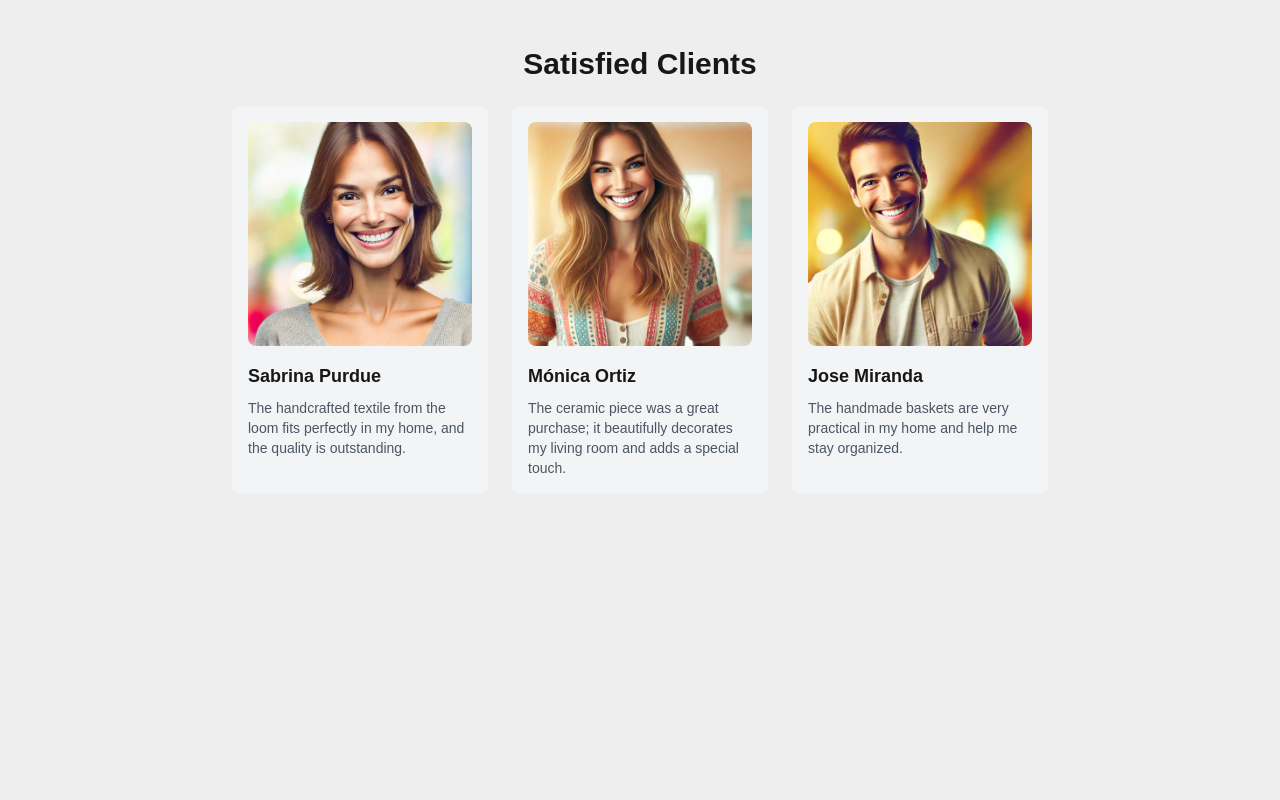
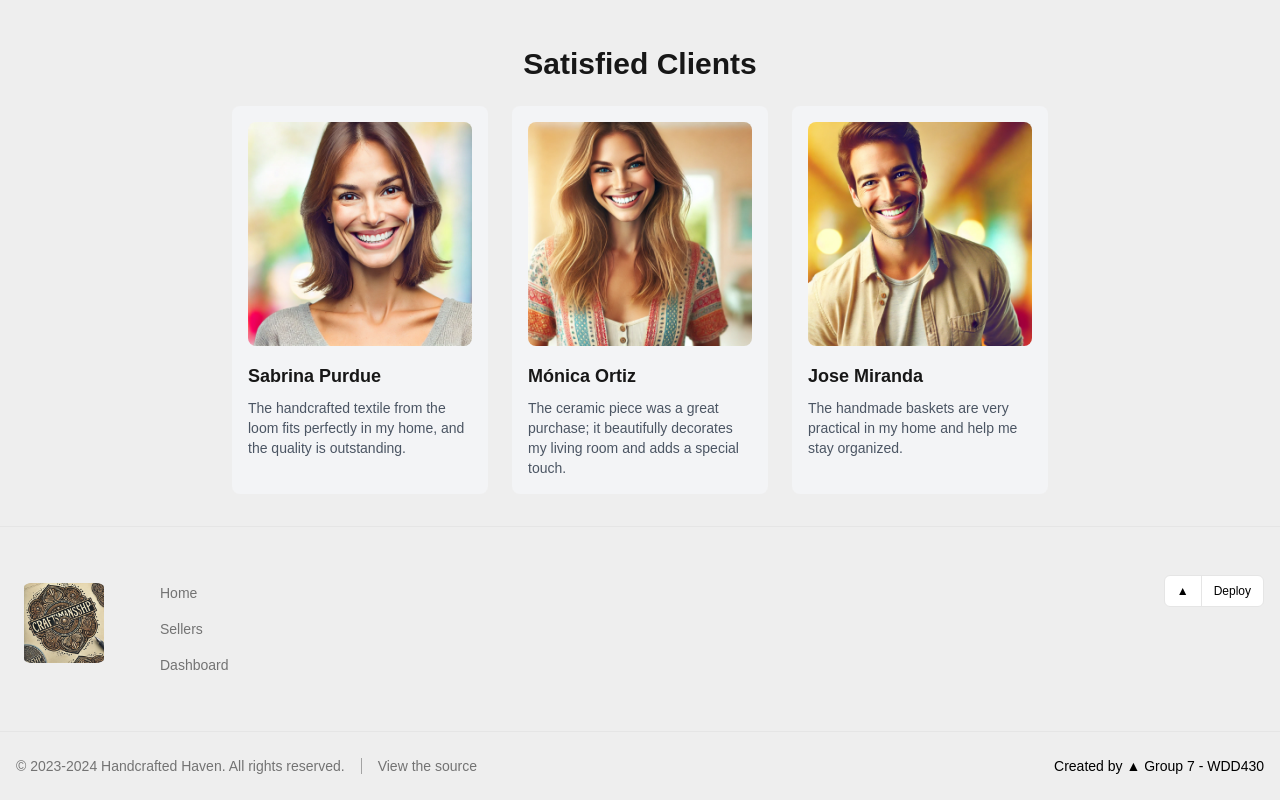
Before and after one commit to Juarpla/handcrafted-haven, a Next.js app: page / in a window 1280 px wide. Shown: the part 1042-1842 px from the top of the page. Before the commit the page ends 1568 px from the top, so only its background shows below. Built offline with nearby package versions, Linux system fonts and the light colour scheme; a web font is replaced by a local one.

Commit message:
🦶Add footer

```diff
--- a/src/app/layout.tsx
+++ b/src/app/layout.tsx
@@ -5,7 +5,7 @@
 import type { Metadata } from "next";
 import localFont from "next/font/local";
 import "./globals.css";
-import Navigation from "./ui/Navigation";
+import Navigation from "./ui/layout/Navigation";
 import { SessionProvider } from 'next-auth/react'; // Import SessionProvider
 
 const geistSans = localFont({
@@ -31,7 +31,6 @@ export default function RootLayout({
         className={`${geistSans.variable} ${geistMono.variable} antialiased mt-[8%] bg-custom-white`}
       >
         <SessionProvider> {/* Wrap your app with SessionProvider */}
-          <Navigation />
           {children}
         </SessionProvider>
       </body>
--- a/src/app/page.tsx
+++ b/src/app/page.tsx
@@ -1,12 +1,9 @@
-/* eslint-disable */
-
-import React from 'react';
-import HeroSection from '@/app/components/HeroSection';
-import SatisfiedClients from './components/SatisfiedClients';
-import Navigation from './ui/Navigation';
-import Promotional from '@/components/promotionalProducts';
-
-
+import HeroSection from "@/app/components/HeroSection";
+import Footer from "@/app/ui/homepage/footer";
+import Promotional from "@/components/promotionalProducts";
+import React from "react";
+import SatisfiedClients from "./components/SatisfiedClients";
+import Navigation from "./ui/layout/Navigation";
 
 export default function Home() {
   return (
@@ -16,7 +13,7 @@ export default function Home() {
         <HeroSection />
         <Promotional />
         <SatisfiedClients />
-
+        <Footer />
       </main>
     </>
   );
--- /dev/null
+++ b/src/app/ui/homepage/footer-menu.tsx
@@ -0,0 +1,49 @@
+"use client";
+
+import {Menu, MenuItem} from "@/app/ui/homepage/footer";
+import Link from "next/link";
+import {usePathname} from "next/navigation";
+import {useEffect, useState} from "react";
+
+export function FooterMenuItem({item}: {item: MenuItem}) {
+  const pathname = usePathname();
+  const [active, setActive] = useState(pathname === item.path);
+
+  useEffect(() => {
+    setActive(pathname === item.path);
+  }, [pathname, item.path]);
+
+  return (
+    <li>
+      <Link
+        href={item.path}
+        className={
+          "block p-2 text-lg underline-offset-4 hover:text-black hover:underline md:inline-block md:text-sm dark:hover:text-neutral-300"
+        }
+
+        // className={clsx(
+        //   "block p-2 text-lg underline-offset-4 hover:text-black hover:underline md:inline-block md:text-sm dark:hover:text-neutral-300",
+        //   {
+        //     "text-black dark:text-neutral-300": active,
+        //   }
+        // )}
+      >
+        {item.title}
+      </Link>
+    </li>
+  );
+}
+
+export default function FooterMenu({menu}: {menu: Menu}) {
+  if (!menu.length) return null;
+
+  return (
+    <nav>
+      <ul>
+        {menu.map((item: MenuItem) => {
+          return <FooterMenuItem key={item.title} item={item} />;
+        })}
+      </ul>
+    </nav>
+  );
+}
--- /dev/null
+++ b/src/app/ui/homepage/footer.tsx
@@ -0,0 +1,103 @@
+import FooterMenu from "@/app/ui/homepage/footer-menu";
+import Logos from "@/app/ui/logos.webp";
+import Image from "next/image";
+import Link from "next/link";
+import {Suspense} from "react";
+
+export type MenuItem = {
+  title: string;
+  path: string;
+};
+
+export type Menu = MenuItem[];
+
+const COMPANY_NAME = "Handcrafted Haven";
+
+export default async function Footer() {
+  const currentYear = new Date().getFullYear();
+  const copyrightDate = 2023 + (currentYear > 2023 ? `-${currentYear}` : "");
+  const skeleton =
+    "w-full h-6 animate-pulse rounded bg-neutral-200 dark:bg-neutral-700";
+  const copyrightName = COMPANY_NAME || "";
+
+  const menu: Menu = [
+    {
+      title: "Home",
+      path: "/",
+    },
+    {
+      title: "Sellers",
+      path: "/",
+    },
+    {
+      title: "Dashboard",
+      path: "/",
+    },
+  ];
+
+  return (
+    <footer className="text-sm text-neutral-500 dark:text-neutral-400">
+      <div className="mx-auto flex w-full max-w-7xl flex-col gap-6 border-t border-neutral-200 px-6 py-12 text-sm md:flex-row md:gap-12 md:px-4 min-[1320px]:px-0 dark:border-neutral-700">
+        <div>
+          <Link
+            className="flex items-center gap-2 text-black md:pt-1 dark:text-white"
+            href="/"
+          >
+            <Image
+              src={Logos}
+              alt="handlecraft-haven-logo"
+              width={80}
+              height={60}
+              className="my-0 ml-2 rounded-lg object-contain py-1"
+            />
+          </Link>
+        </div>
+        <Suspense
+          fallback={
+            <div className="flex h-[188px] w-[200px] flex-col gap-2">
+              <div className={skeleton} />
+              <div className={skeleton} />
+              <div className={skeleton} />
+              <div className={skeleton} />
+              <div className={skeleton} />
+              <div className={skeleton} />
+            </div>
+          }
+        >
+          <FooterMenu menu={menu} />
+        </Suspense>
+        <div className="md:ml-auto">
+          <a
+            className="flex h-8 w-max flex-none items-center justify-center rounded-md border border-neutral-200 bg-white text-xs text-black dark:border-neutral-700 dark:bg-black dark:text-white"
+            aria-label="Deploy on Vercel"
+            href="https://vercel.com/templates/next.js/nextjs-commerce"
+          >
+            <span className="px-3">▲</span>
+            <hr className="h-full border-r border-neutral-200 dark:border-neutral-700" />
+            <span className="px-3">Deploy</span>
+          </a>
+        </div>
+      </div>
+      <div className="border-t border-neutral-200 py-6 text-sm dark:border-neutral-700">
+        <div className="mx-auto flex w-full max-w-7xl flex-col items-center gap-1 px-4 md:flex-row md:gap-0 md:px-4 min-[1320px]:px-0">
+          <p>
+            &copy; {copyrightDate} {copyrightName}
+            {copyrightName.length && !copyrightName.endsWith(".")
+              ? "."
+              : ""}{" "}
+            All rights reserved.
+          </p>
+          <hr className="mx-4 hidden h-4 w-[1px] border-l border-neutral-400 md:inline-block" />
+          <p>
+            <a href="https://github.com/vercel/commerce">View the source</a>
+          </p>
+          <p className="md:ml-auto">
+            <a href="https://vercel.com" className="text-black dark:text-white">
+              Created by ▲ Group 7 - WDD430
+            </a>
+          </p>
+        </div>
+      </div>
+    </footer>
+  );
+}
--- a/src/app/ui/Navigation.tsx
+++ b/src/app/ui/layout/Navigation.tsx
@@ -1,12 +1,12 @@
+import {Button} from "@/app/ui/button";
+import Logos from "@/app/ui/logos.webp";
+import Image from "next/image";
 import Link from "next/link";
-import Image from "next/image";
-import { Button } from "./button";
-import Logos from "./logos.webp";
 
 export default function Navigation() {
   return (
     <>
-      <nav className="fixed top-0 w-full h-auto flex items-center justify-between px-4 py-2 bg-opacity-100 z-50 bg-custom-orange shadow-md">
+      <nav className="fixed top-0 z-50 flex h-auto w-full items-center justify-between bg-custom-orange bg-opacity-100 px-4 py-2 shadow-md">
         <div className="container mx-auto flex items-center justify-between">
           <div className="flex-shrink-0">
             <Link href={"/"}>
@@ -15,26 +15,26 @@ export default function Navigation() {
                 alt="handlecraft-haven-logo"
                 width={80}
                 height={60}
-                className="ml-2 my-0 py-1 rounded-lg object-contain"
+                className="my-0 ml-2 rounded-lg object-contain py-1"
               />
             </Link>
           </div>
           <div className="flex space-x-4">
             <Link
-              className="flex justify-center items-center transition duration-500 px-3 py-2 text-white font-bold text-lg hover:text-white hover:bg-opacity-90 hover:bg-gray-800 rounded-md"
+              className="flex items-center justify-center rounded-md px-3 py-2 text-lg font-bold text-white transition duration-500 hover:bg-gray-800 hover:bg-opacity-90 hover:text-white"
               href="./ui/products"
             >
               Products
             </Link>
             <Link
-              className="flex justify-center items-center transition duration-500 px-3 py-2 text-white font-bold text-lg hover:text-white hover:bg-opacity-90 hover:bg-gray-800 rounded-md"
+              className="flex items-center justify-center rounded-md px-3 py-2 text-lg font-bold text-white transition duration-500 hover:bg-gray-800 hover:bg-opacity-90 hover:text-white"
               href="/sellers"
             >
               Sellers
             </Link>
 
             <Link
-              className="flex justify-center items-center transition duration-500 px-1 py-2 text-black font-bold text-lg rounded-md"
+              className="flex items-center justify-center rounded-md px-1 py-2 text-lg font-bold text-black transition duration-500"
               href="/dashboard/login"
             >
               <Button>Login</Button>
```
Lines whose indentation alone changed are shown as unchanged.
